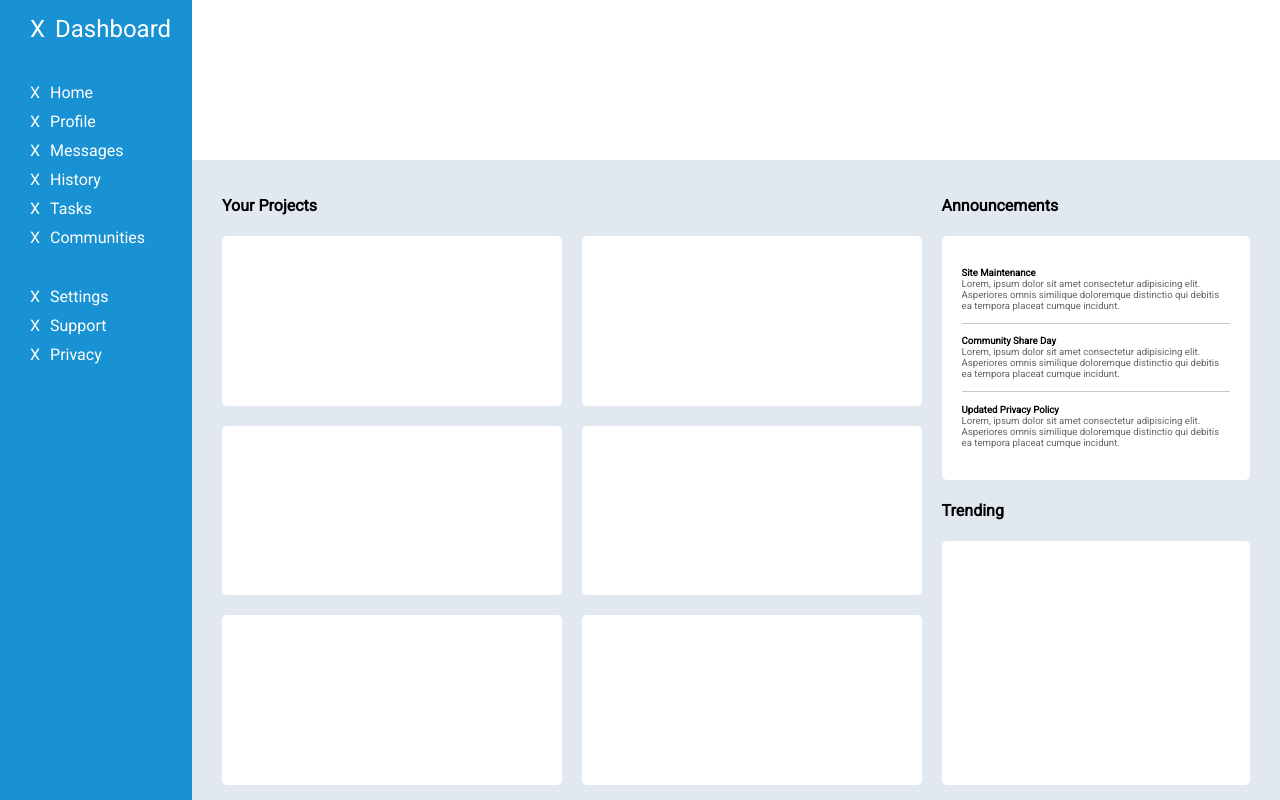
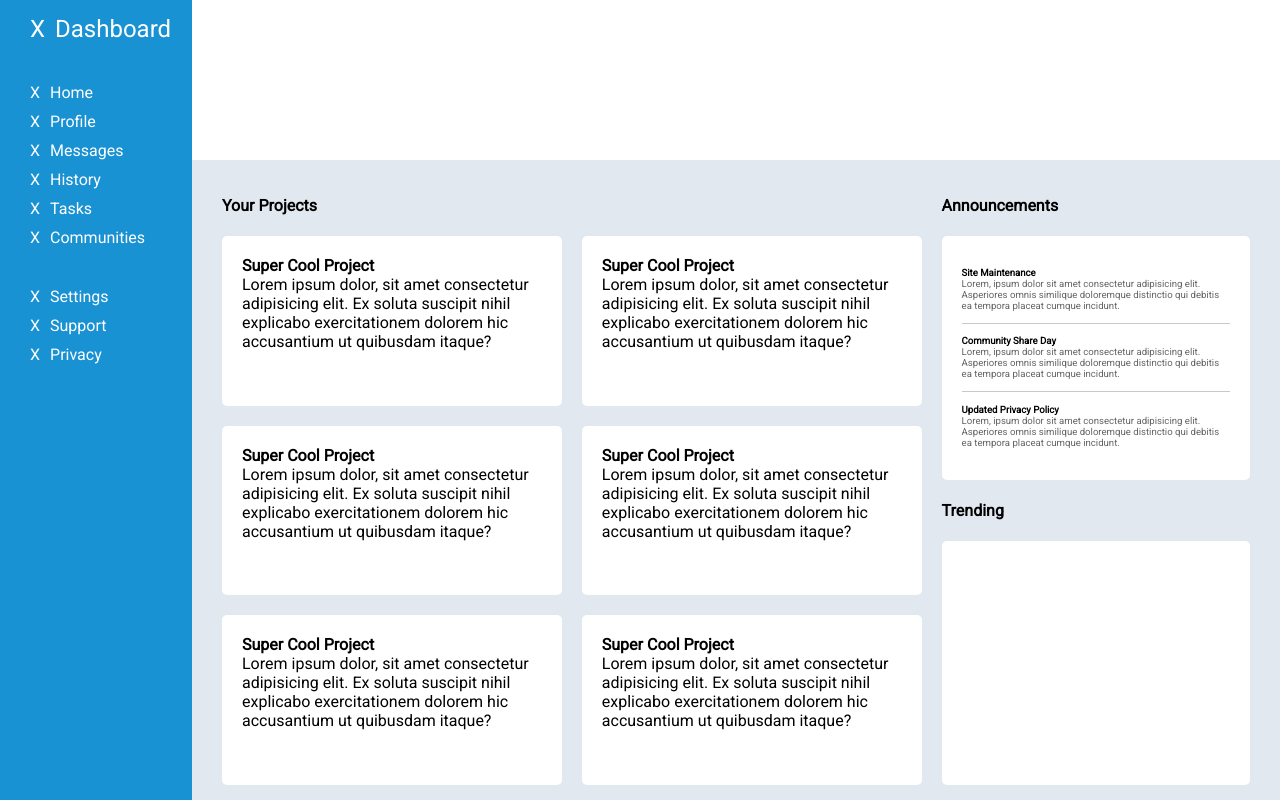
Before and after one commit to aidoskanapyanov/admin-dashboard-the-odin-project, a plain HTML site: page index.html in a window 1280 px wide. Drawn offline with Linux system fonts and the light colour scheme.

Commit message:
feat: add project text

```diff
--- a/index.html
+++ b/index.html
@@ -68,12 +68,66 @@
         <div class="title"><h4>Announcements</h4></div>
         <div class="left">
           <div class="projects">
-            <div class="project"></div>
-            <div class="project"></div>
-            <div class="project"></div>
-            <div class="project"></div>
-            <div class="project"></div>
-            <div class="project"></div>
+            <div class="project">
+              <div class="project-text">
+                <h4 class="md-header">Super Cool Project</h4>
+                <div class="md-descr">
+                  Lorem ipsum dolor, sit amet consectetur adipisicing elit. Ex soluta suscipit nihil explicabo
+                  exercitationem dolorem hic accusantium ut quibusdam itaque?
+                </div>
+              </div>
+              <div class="project-actions"></div>
+            </div>
+            <div class="project">
+              <div class="project-text">
+                <h4 class="md-header">Super Cool Project</h4>
+                <div class="md-descr">
+                  Lorem ipsum dolor, sit amet consectetur adipisicing elit. Ex soluta suscipit nihil explicabo
+                  exercitationem dolorem hic accusantium ut quibusdam itaque?
+                </div>
+              </div>
+              <div class="project-actions"></div>
+            </div>
+            <div class="project">
+              <div class="project-text">
+                <h4 class="md-header">Super Cool Project</h4>
+                <div class="md-descr">
+                  Lorem ipsum dolor, sit amet consectetur adipisicing elit. Ex soluta suscipit nihil explicabo
+                  exercitationem dolorem hic accusantium ut quibusdam itaque?
+                </div>
+              </div>
+              <div class="project-actions"></div>
+            </div>
+            <div class="project">
+              <div class="project-text">
+                <h4 class="md-header">Super Cool Project</h4>
+                <div class="md-descr">
+                  Lorem ipsum dolor, sit amet consectetur adipisicing elit. Ex soluta suscipit nihil explicabo
+                  exercitationem dolorem hic accusantium ut quibusdam itaque?
+                </div>
+              </div>
+              <div class="project-actions"></div>
+            </div>
+            <div class="project">
+              <div class="project-text">
+                <h4 class="md-header">Super Cool Project</h4>
+                <div class="md-descr">
+                  Lorem ipsum dolor, sit amet consectetur adipisicing elit. Ex soluta suscipit nihil explicabo
+                  exercitationem dolorem hic accusantium ut quibusdam itaque?
+                </div>
+              </div>
+              <div class="project-actions"></div>
+            </div>
+            <div class="project">
+              <div class="project-text">
+                <h4 class="md-header">Super Cool Project</h4>
+                <div class="md-descr">
+                  Lorem ipsum dolor, sit amet consectetur adipisicing elit. Ex soluta suscipit nihil explicabo
+                  exercitationem dolorem hic accusantium ut quibusdam itaque?
+                </div>
+              </div>
+              <div class="project-actions"></div>
+            </div>
           </div>
         </div>
         <div class="right top">
--- a/style.css
+++ b/style.css
@@ -88,13 +88,10 @@ body {
 .project,
 .right.top,
 .right.bottom {
+    height: 100%;
+    padding: 20px 20px;
     background-color: white;
     border-radius: 5px;
-}
-
-.right.top {
-    height: 100%;
-    padding: 20px 20px;
 }
 
 .anmt {
```
